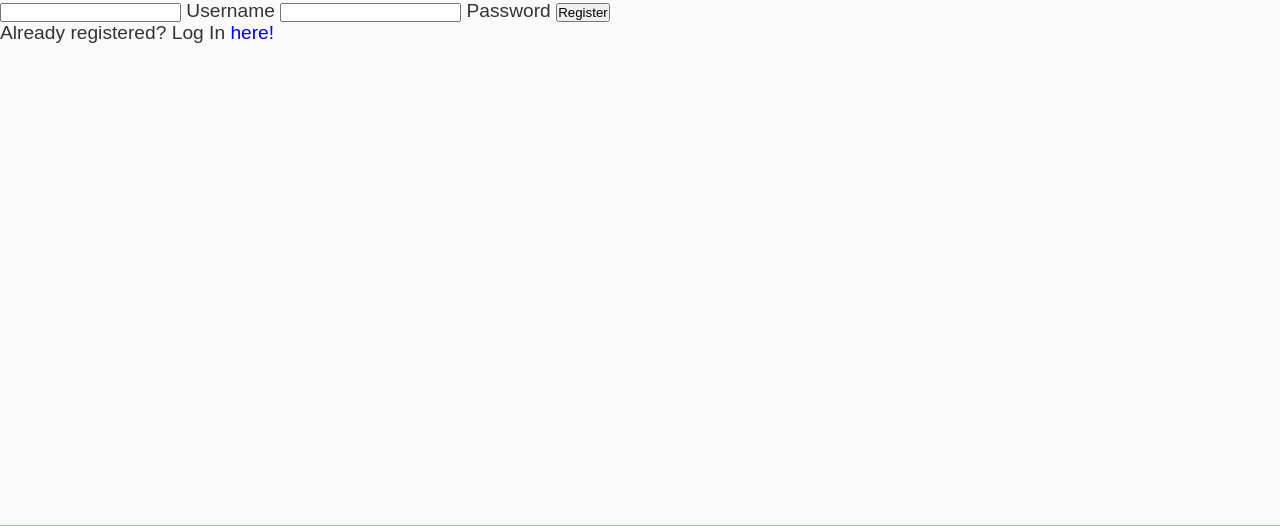
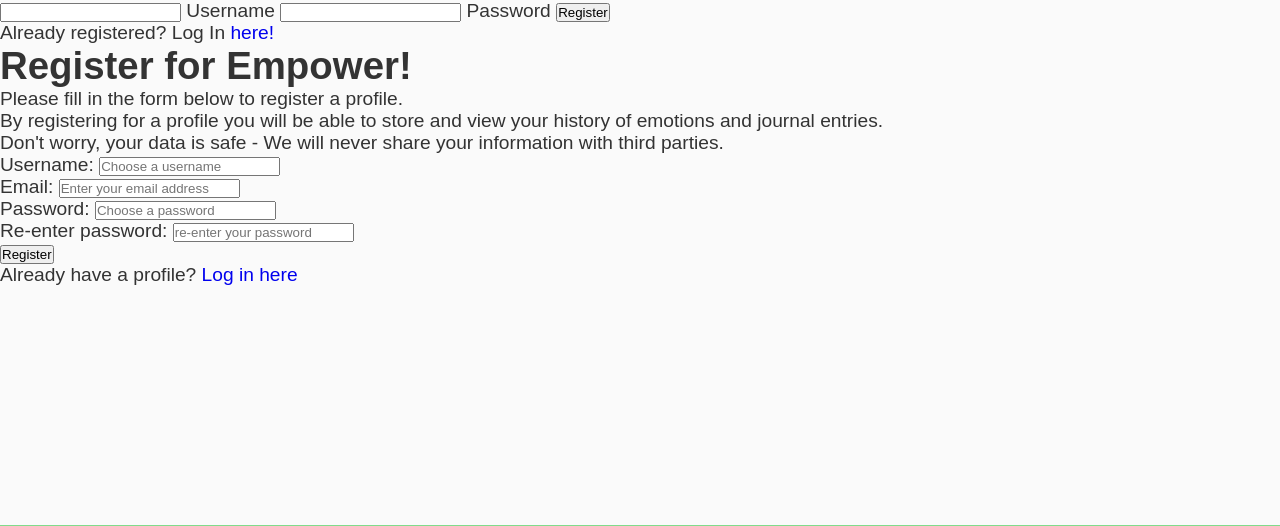
Before and after one commit to theopmw/empowered, a Flask app: page /register in a window 1280 px wide. Shown: the part 135-661 px from the top of the page. Run offline with Flask 2, Linux system fonts and the light colour scheme; some libraries are stand-ins or nearby versions.

Commit message:
added html structure to register page (#58)

```diff
--- a/templates/register.html
+++ b/templates/register.html
@@ -22,4 +22,28 @@
     <a href="{{ url_for('login') }}">here!</a>
 </p>
 
+<h1>Register for Empower!</h1>
+
+<p>Please fill in the form below to register a profile.
+<p>By registering for a profile you will be able to store and view your history of emotions and journal entries.</p>
+<p>Don't worry, your data is safe - We will never share your information with third parties.</p>
+
+
+<form>
+<label for="username">Username: </label>
+<input id="username" type="text" name="username" placeholder="Choose a username" required>
+<br>
+<label for="email">Email: </label>
+<input id="email" type="text" name="email" placeholder="Enter your email address" required>
+<br>
+<label for="password">Password: </label>
+<input id="password" type="password" name="password" placeholder="Choose a password" required>
+<br>
+<label for="password2">Re-enter password: </label>
+<input id="password2" type="password" name="password2" placeholder="re-enter your password" required>
+<br>
+<button type="Submit">Register</button>
+</form>
+
+<p>Already have a profile? <a href="templates/login.html">Log in here</a></p>
 {% endblock %}
```
